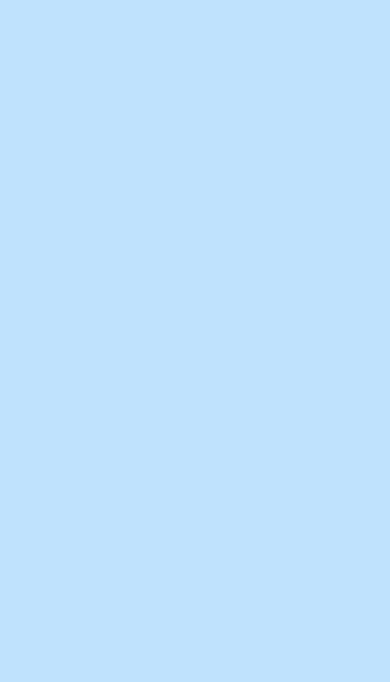
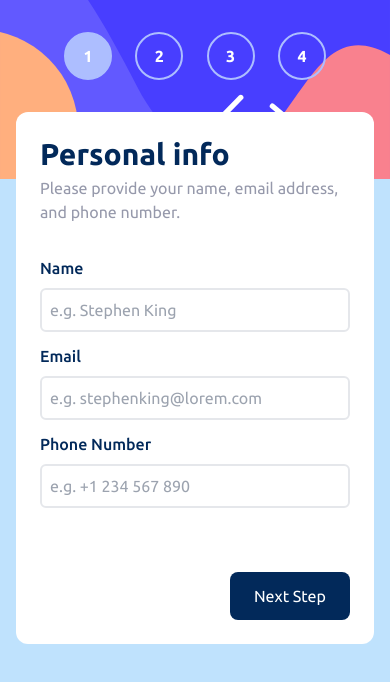
Before and after one commit to KasarAkash/Multi-step-form-ReactJS-tailwind, a React (Vite) app: page / in a window 390 px wide. Shown: the top 682 px of the page. Built offline with nearby package versions, Linux system fonts and the light colour scheme.

Commit message:
Design:Mobile design is done

```diff
--- a/src/App.jsx
+++ b/src/App.jsx
@@ -1,9 +1,11 @@
 import FormCardDesktop from "./components/FormCardDesktop";
+import FormCardMobile from "./components/FormCardMobile";
 
 export default function App() {
   return (
-    <main className="max-w-[1440px] min-w-[375px] w-full min-h-screen *:font-UbuntuFont bg-LightBlue flex justify-center p-8 items-center">
+    <main className="max-w-[1440px] min-w-[375px] w-full h-screen min-h-screen relative *:font-UbuntuFont bg-LightBlue flex justify-center md:p-8 items-center">
       <FormCardDesktop />
+      <FormCardMobile />
     </main>
   );
 }
--- /dev/null
+++ b/src/components/FormCardMobile.jsx
@@ -0,0 +1,23 @@
+import { useSelector } from "react-redux";
+import Step1 from "./Step1/Step1";
+import Step2 from "./Step2/Step2";
+import Step3 from "./Step3/Step3";
+import Step4 from "./Step4/Step4";
+import Step5 from "./Step5";
+import MobileProgressbar from "./Sidebar/MobileProgressbar";
+
+export default function FormCardMobile() {
+  const step = useSelector((state) => state.util.step);
+  return (
+    <div className="w-full sm:hidden pb-64 absolute top-0 left-0 ring-0">
+      <MobileProgressbar />
+      <div className="col-span-2 bg-white rounded-xl p-6 m-4  flex justify-center items-center absolute top-24">
+        {step === 1 && <Step1 />}
+        {step === 2 && <Step2 />}
+        {step === 3 && <Step3 />}
+        {step === 4 && <Step4 />}
+        {step === 5 && <Step5 />}
+      </div>
+    </div>
+  );
+}
--- /dev/null
+++ b/src/components/Sidebar/MobileProgressbar.jsx
@@ -0,0 +1,50 @@
+import { useSelector } from "react-redux";
+import mobileBG from "../../images/bg-sidebar-mobile.svg";
+
+export default function MobileProgressbar() {
+  const step = useSelector((state) => state.util.step);
+
+  return (
+    <div className="relative">
+      <img src={mobileBG} className="w-full object-fill" />
+      <div className="flex justify-between absolute top-8 w-full px-16">
+        <div
+          className={`rounded-full ${
+            1 === step && "bg-PastelBlue"
+          } border-2 border-PastelBlue h-12 w-12 flex justify-center items-center font-bold ${
+            1 === step && "text-MarineBlue"
+          } text-white transition-colors duration-500`}
+        >
+          {1}
+        </div>
+        <div
+          className={`rounded-full ${
+            2 === step && "bg-PastelBlue"
+          } border-2 border-PastelBlue h-12 w-12 flex justify-center items-center font-bold ${
+            2 === step && "text-MarineBlue"
+          } text-white transition-colors duration-500`}
+        >
+          {2}
+        </div>
+        <div
+          className={`rounded-full ${
+            3 === step && "bg-PastelBlue"
+          } border-2 border-PastelBlue h-12 w-12 flex justify-center items-center font-bold ${
+            3 === step && "text-MarineBlue"
+          } text-white transition-colors duration-500`}
+        >
+          {3}
+        </div>
+        <div
+          className={`rounded-full ${
+            4 === step && "bg-PastelBlue"
+          } border-2 border-PastelBlue h-12 w-12 flex justify-center items-center font-bold ${
+            4 === step && "text-MarineBlue"
+          } text-white transition-colors duration-500`}
+        >
+          {4}
+        </div>
+      </div>
+    </div>
+  );
+}
--- a/src/components/Step2/PlansCard.jsx
+++ b/src/components/Step2/PlansCard.jsx
@@ -9,12 +9,18 @@ export default function PlansCard({
     <div
       className={`p-4 border ${
         isActive && "border-PurplishBlue border-2 bg-LightBlue"
-      } transition-colors duration-500 text-left rounded-lg border-LightGray`}
+      } transition-colors duration-500 flex items-stretch justify-between md:block text-left rounded-lg border-LightGray`}
     >
-      <img src={img} />
-      <h2 className="mt-10 text-MarineBlue font-bold">{name}</h2>
-      <p className=" text-CoolGray">{price}</p>
-      {isFree && <p className="text-sm text-MarineBlue">{"2 months free"}</p>}
+      <div className="flex gap-4 md:block">
+        <img src={img} />
+        <div className="">
+          <h2 className="md:mt-10 text-MarineBlue font-bold">{name}</h2>
+          <p className=" text-CoolGray">{price}</p>
+          {isFree && (
+            <p className="text-sm text-MarineBlue">{"2 months free"}</p>
+          )}
+        </div>
+      </div>
     </div>
   );
 }
--- a/src/components/Step2/Step2.jsx
+++ b/src/components/Step2/Step2.jsx
@@ -32,13 +32,13 @@ export default function Step2() {
   const dispatch = useDispatch();
 
   return (
-    <div className="w-full mx-10">
+    <div className="w-full md:mx-10">
       <h1 className="text-3xl text-MarineBlue font-bold">Select your plan</h1>
       <p className="text-CoolGray mt-1">
         You have the option of monthly or yearly billing.
       </p>
 
-      <div className="grid grid-cols-3 mt-8 gap-6">
+      <div className="grid md:grid-cols-3 mt-8 gap-6">
         <button
           value={selectPlan}
           onClick={(e) => {
--- a/src/components/Step3/Step3.jsx
+++ b/src/components/Step3/Step3.jsx
@@ -34,7 +34,7 @@ export default function Step3() {
   ];
 
   return (
-    <div className="w-full mx-10">
+    <div className="w-full md:mx-10">
       <h1 className="text-3xl text-MarineBlue font-bold">Pick add-ons</h1>
       <p className="text-CoolGray mt-1 mb-8">
         Add-ons help enhance your gaming experience.
--- a/src/components/Step4/Step4.jsx
+++ b/src/components/Step4/Step4.jsx
@@ -7,7 +7,7 @@ export default function Step4() {
   const step = useSelector((state) => state.util.step);
 
   return (
-    <div className="w-full mx-10">
+    <div className="w-full md:mx-10">
       <h1 className="text-3xl text-MarineBlue font-bold">Finishing up</h1>
       <p className="text-CoolGray mt-1 mb-8">
         Double-check everything looks OK before confirming.
--- a/src/components/Step5.jsx
+++ b/src/components/Step5.jsx
@@ -2,7 +2,7 @@ import thank from "../images/icon-thank-you.svg";
 
 export default function Step5() {
   return (
-    <div className="block">
+    <div className="md:block w-full">
       <div className="flex flex-col items-center">
         <img src={thank} alt="" />
         <h1 className="font-bold text-MarineBlue mt-4 text-3xl">Thank you!</h1>
```
